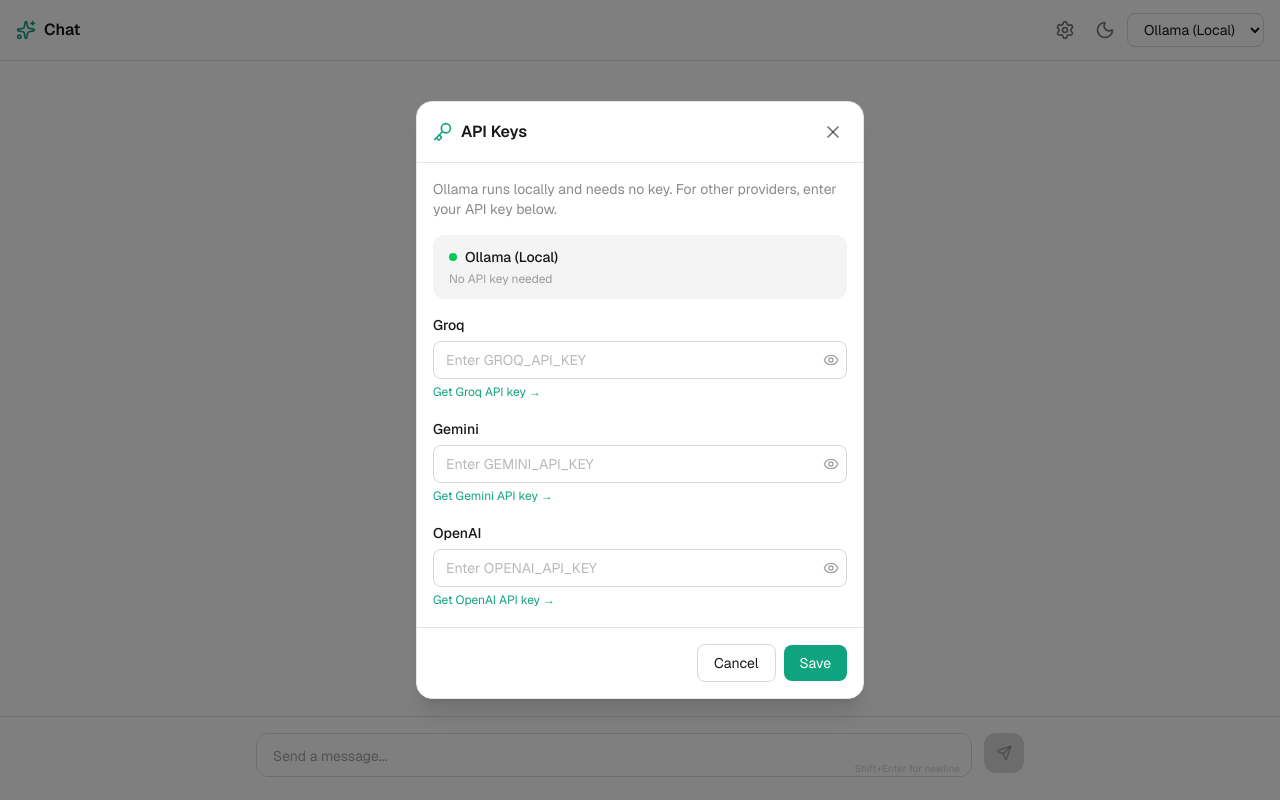
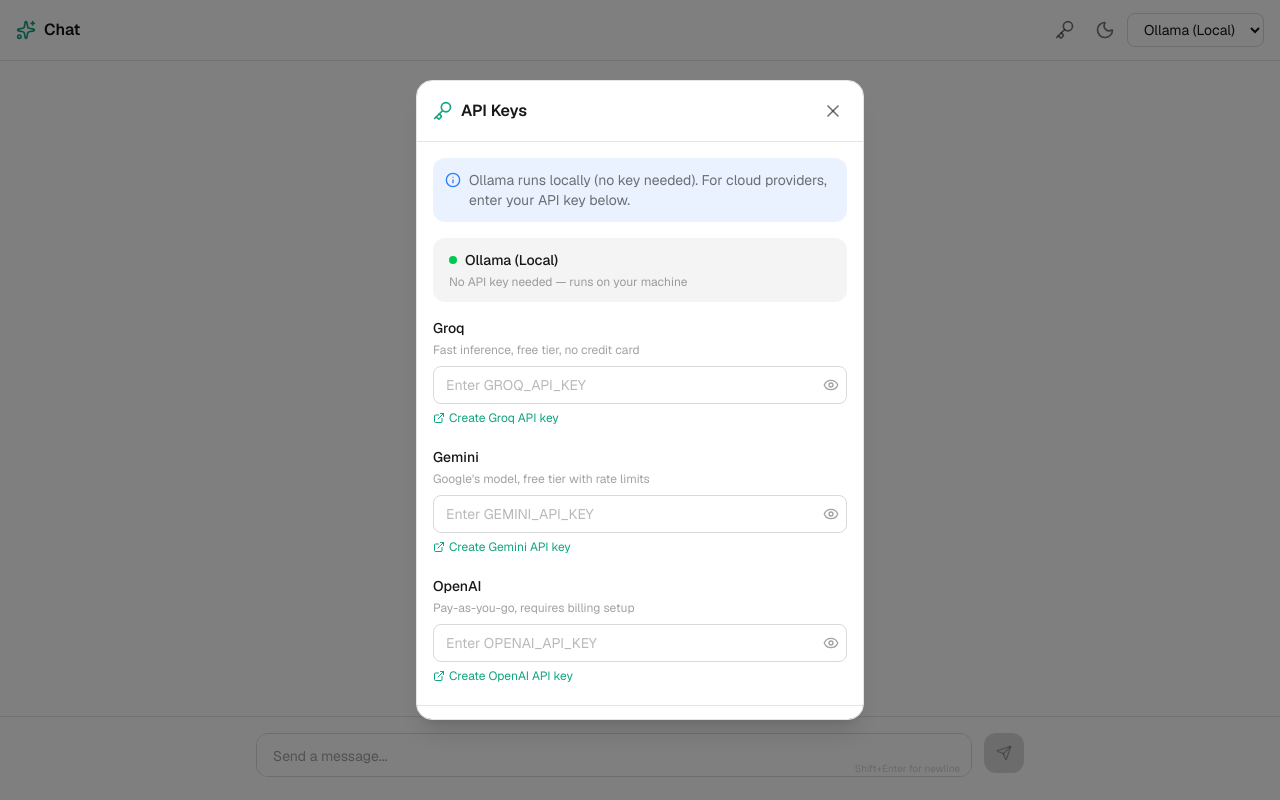
Before and after one commit to shreyashp47/chatgpt-analysis, a Next.js app: page / in a window 1280 px wide. Both pictures are taken after a click on the button 1065 px from the left and 30 px from the top of the page. Built offline with nearby package versions, Linux system fonts and the light colour scheme.

Commit message:
Add missing API key banner, info icons in settings, controlled SettingsModal

```diff
--- a/src/app/page.tsx
+++ b/src/app/page.tsx
@@ -1,7 +1,7 @@
 'use client'
 
 import { useState, useEffect } from 'react'
-import { Sparkles } from 'lucide-react'
+import { Sparkles, Key, Settings } from 'lucide-react'
 import { useChatStore } from '@/lib/store'
 import { useStreamResponse } from '@/hooks/useStreamResponse'
 import { ChatInput } from '@/components/chat/ChatInput'
@@ -9,7 +9,7 @@
 import { Sidebar } from '@/components/sidebar/Sidebar'
 import { SidebarToggle } from '@/components/sidebar/SidebarToggle'
 import { ThemeToggle } from '@/components/theme/ThemeToggle'
-import { SettingsButton } from '@/components/ui/SettingsModal'
+import { SettingsButton, SettingsModal } from '@/components/ui/SettingsModal'
 import { Toast } from '@/components/ui/Toast'
 
 const PROVIDERS = [
@@ -19,11 +19,25 @@
   { value: 'openai', label: 'OpenAI' },
 ]
 
+function hasApiKey(provider: string): boolean {
+  if (provider === 'ollama') return true
+  if (typeof window === 'undefined') return false
+  try {
+    const stored = localStorage.getItem('chat-api-keys')
+    if (!stored) return false
+    const keys = JSON.parse(stored)
+    return !!keys[provider]
+  } catch {
+    return false
+  }
+}
+
 export default function Home() {
   const [input, setInput] = useState('')
   const [provider, setProvider] = useState('ollama')
   const [error, setError] = useState('')
   const [sidebarOpen, setSidebarOpen] = useState(false)
+  const [settingsOpen, setSettingsOpen] = useState(false)
   const [mounted, setMounted] = useState(false)
 
   const conversations = useChatStore((s) => s.conversations)
@@ -35,6 +49,7 @@
 
   const { sendMessage, regenerate } = useStreamResponse()
   const activeConv = conversations.find((c) => c.id === activeId)
+  const missingKey = mounted && !hasApiKey(provider) && provider !== 'ollama'
 
   useEffect(() => {
     setMounted(true)
@@ -88,6 +103,13 @@
     setSidebarOpen(false)
   }
 
+  function handleProviderChange(value: string) {
+    setProvider(value)
+    if (!hasApiKey(value) && value !== 'ollama') {
+      setSettingsOpen(true)
+    }
+  }
+
   return (
     <div className="flex h-dvh bg-[var(--background)]">
       <Sidebar
@@ -111,11 +133,11 @@
             <h1 className="font-semibold text-[var(--foreground)]">Chat</h1>
           </div>
           <div className="flex items-center gap-1">
-            <SettingsButton />
+            <SettingsButton onClick={() => setSettingsOpen(true)} />
             <ThemeToggle />
             <select
               value={provider}
-              onChange={e => setProvider(e.target.value)}
+              onChange={e => handleProviderChange(e.target.value)}
               className="text-sm bg-[var(--chat-input)] border border-[var(--chat-input-border)] rounded-lg px-3 py-1.5 text-[var(--foreground)] outline-none focus:border-[var(--accent)]"
             >
               {PROVIDERS.map(p => (
@@ -124,6 +146,19 @@
             </select>
           </div>
         </header>
+
+        {missingKey && (
+          <div className="px-4 pt-3">
+            <button
+              onClick={() => setSettingsOpen(true)}
+              className="w-full flex items-center gap-2 bg-amber-500/10 border border-amber-500/30 rounded-xl px-4 py-3 text-sm text-amber-700 dark:text-amber-400 hover:bg-amber-500/20 transition-colors text-left"
+            >
+              <Key className="w-4 h-4 shrink-0" />
+              <span>Add your <strong>{PROVIDERS.find(p => p.value === provider)?.label}</strong> API key in settings to start chatting</span>
+              <Settings className="w-4 h-4 ml-auto shrink-0" />
+            </button>
+          </div>
+        )}
 
         <ChatWindow
           conversation={activeConv}
@@ -140,11 +175,13 @@
               input={input}
               onChange={setInput}
               onSubmit={handleSubmit}
-              disabled={streaming}
+              disabled={streaming || missingKey}
             />
           </div>
         </form>
       </div>
+
+      <SettingsModal open={settingsOpen} onClose={() => setSettingsOpen(false)} />
 
       {error && (
         <Toast message={error} onClose={() => setError('')} />
--- a/src/components/ui/SettingsModal.tsx
+++ b/src/components/ui/SettingsModal.tsx
@@ -1,42 +1,63 @@
 'use client'
 
 import { useState, useEffect } from 'react'
-import { Settings, X, Eye, EyeOff, Check, Key } from 'lucide-react'
+import { X, Eye, EyeOff, Check, Key, ExternalLink, Info } from 'lucide-react'
 
 const PROVIDER_CONFIG = [
-  { id: 'groq', label: 'Groq', keyLabel: 'GROQ_API_KEY', url: 'https://console.groq.com/keys' },
-  { id: 'gemini', label: 'Gemini', keyLabel: 'GEMINI_API_KEY', url: 'https://aistudio.google.com/apikey' },
-  { id: 'openai', label: 'OpenAI', keyLabel: 'OPENAI_API_KEY', url: 'https://platform.openai.com/api-keys' },
+  {
+    id: 'groq',
+    label: 'Groq',
+    desc: 'Fast inference, free tier, no credit card',
+    keyLabel: 'GROQ_API_KEY',
+    url: 'https://console.groq.com/keys',
+  },
+  {
+    id: 'gemini',
+    label: 'Gemini',
+    desc: 'Google\'s model, free tier with rate limits',
+    keyLabel: 'GEMINI_API_KEY',
+    url: 'https://aistudio.google.com/apikey',
+  },
+  {
+    id: 'openai',
+    label: 'OpenAI',
+    desc: 'Pay-as-you-go, requires billing setup',
+    keyLabel: 'OPENAI_API_KEY',
+    url: 'https://platform.openai.com/api-keys',
+  },
 ]
 
-export function SettingsButton() {
-  const [open, setOpen] = useState(false)
-
+export function SettingsButton({ onClick }: { onClick: () => void }) {
   return (
-    <>
     <button
-        onClick={() => setOpen(true)}
+      onClick={onClick}
       className="p-2 rounded-lg hover:bg-[var(--message-user)] text-[var(--foreground)]/60 hover:text-[var(--foreground)] transition-colors"
       aria-label="Settings"
     >
-        <Settings className="w-5 h-5" />
+      <Key className="w-5 h-5" />
     </button>
-      {open && <SettingsModal onClose={() => setOpen(false)} />}
-    </>
   )
 }
 
-function SettingsModal({ onClose }: { onClose: () => void }) {
+interface SettingsModalProps {
+  open: boolean
+  onClose: () => void
+}
+
+export function SettingsModal({ open, onClose }: SettingsModalProps) {
   const [keys, setKeys] = useState<Record<string, string>>({})
   const [visible, setVisible] = useState<Record<string, boolean>>({})
   const [saved, setSaved] = useState(false)
+  const [savedProvider, setSavedProvider] = useState<string | null>(null)
 
   useEffect(() => {
+    if (open) {
       try {
         const stored = localStorage.getItem('chat-api-keys')
         if (stored) setKeys(JSON.parse(stored))
       } catch {}
-  }, [])
+    }
+  }, [open])
 
   function handleKeyChange(provider: string, value: string) {
     setKeys((prev) => ({ ...prev, [provider]: value }))
@@ -49,8 +70,17 @@
   function handleSave() {
     localStorage.setItem('chat-api-keys', JSON.stringify(keys))
     setSaved(true)
-    setTimeout(() => setSaved(false), 2000)
+    setTimeout(() => {
+      setSaved(false)
+      onClose()
+    }, 1000)
   }
+
+  function isSet(id: string) {
+    return keys[id] && keys[id].length > 0
+  }
+
+  if (!open) return null
 
   return (
     <div className="fixed inset-0 z-50 flex items-center justify-center bg-black/50" onClick={onClose}>
@@ -69,23 +99,26 @@
         </div>
 
         <div className="p-4 space-y-4">
-          <p className="text-sm text-[var(--foreground)]/50">
-            Ollama runs locally and needs no key. For other providers, enter your API key below.
-          </p>
+          <div className="flex items-start gap-2 text-sm text-[var(--foreground)]/60 bg-blue-500/10 rounded-xl p-3">
+            <Info className="w-4 h-4 text-blue-500 shrink-0 mt-0.5" />
+            <p>Ollama runs locally (no key needed). For cloud providers, enter your API key below.</p>
+          </div>
 
           <div className="bg-[var(--message-user)] rounded-xl px-4 py-3">
             <div className="flex items-center gap-2 text-sm">
               <div className="w-2 h-2 rounded-full bg-green-500" />
               <span className="font-medium text-[var(--foreground)]">Ollama (Local)</span>
             </div>
-            <p className="text-xs text-[var(--foreground)]/40 mt-1">No API key needed</p>
+            <p className="text-xs text-[var(--foreground)]/40 mt-1">No API key needed — runs on your machine</p>
           </div>
 
           {PROVIDER_CONFIG.map((p) => (
             <div key={p.id}>
-              <label className="block text-sm font-medium text-[var(--foreground)] mb-1.5">
+              <label className="flex items-center gap-1.5 text-sm font-medium text-[var(--foreground)] mb-1">
                 {p.label}
+                {isSet(p.id) && <Check className="w-3.5 h-3.5 text-green-500" />}
               </label>
+              <p className="text-xs text-[var(--foreground)]/40 mb-2">{p.desc}</p>
               <div className="flex items-center gap-2">
                 <div className="flex-1 relative">
                   <input
@@ -107,9 +140,10 @@
                 href={p.url}
                 target="_blank"
                 rel="noopener noreferrer"
-                className="text-xs text-[var(--accent)] hover:underline mt-1 inline-block"
+                className="inline-flex items-center gap-1 text-xs text-[var(--accent)] hover:underline mt-1.5"
               >
-                Get {p.label} API key →
+                <ExternalLink className="w-3 h-3" />
+                Create {p.label} API key
               </a>
             </div>
           ))}
@@ -124,7 +158,7 @@
           </button>
           <button
             onClick={handleSave}
-            className="flex items-center gap-1.5 px-4 py-2 text-sm rounded-lg bg-[var(--accent)] text-white hover:bg-[var(--accent-hover)] transition-colors"
+            className="flex items-center gap-1.5 px-4 py-2 text-sm rounded-lg bg-[var(--accent)] text-white hover:bg-[var(--accent-hover)] transition-colors min-w-[80px] justify-center"
           >
             {saved ? <><Check className="w-4 h-4" /> Saved</> : 'Save'}
           </button>
```
Lines whose indentation alone changed are shown as unchanged.
